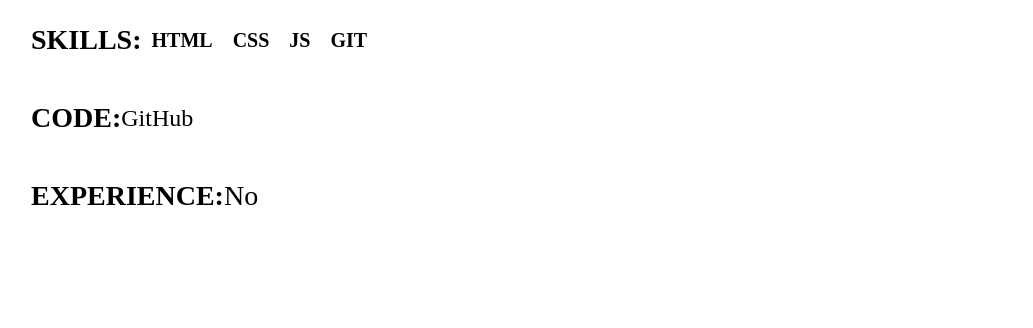
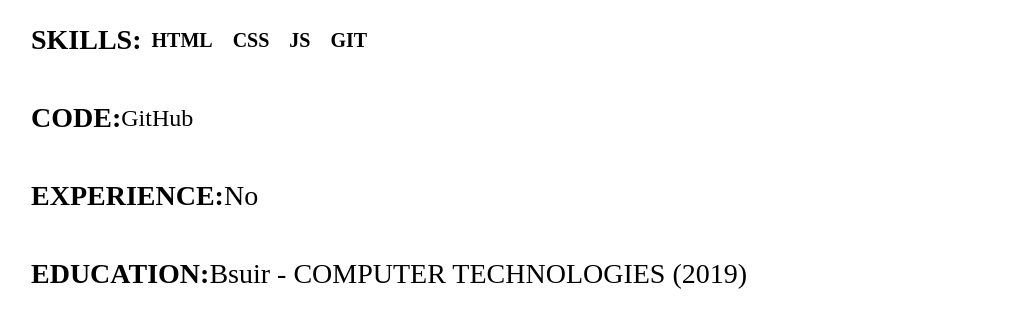
Before and after one commit to MatveyKorbut/rsschool-2019Q1-cv, a plain HTML site: page index.html in a window 1280 px wide. Shown: the part 388-716 px from the top of the page, without its empty margins (97-1130 px from the left). Drawn offline with Linux system fonts and the light colour scheme.

Commit message:
feat: add education

```diff
--- a/index.html
+++ b/index.html
@@ -44,6 +44,10 @@
           <h2>experience:</h2>
           <p>No</p>
       </section>
+      <section class="container">
+          <h2>Education:</h2>
+           <p>Bsuir - COMPUTER TECHNOLOGIES (2019)</p>
+      </section>
 
   </main>
 </body>
```
